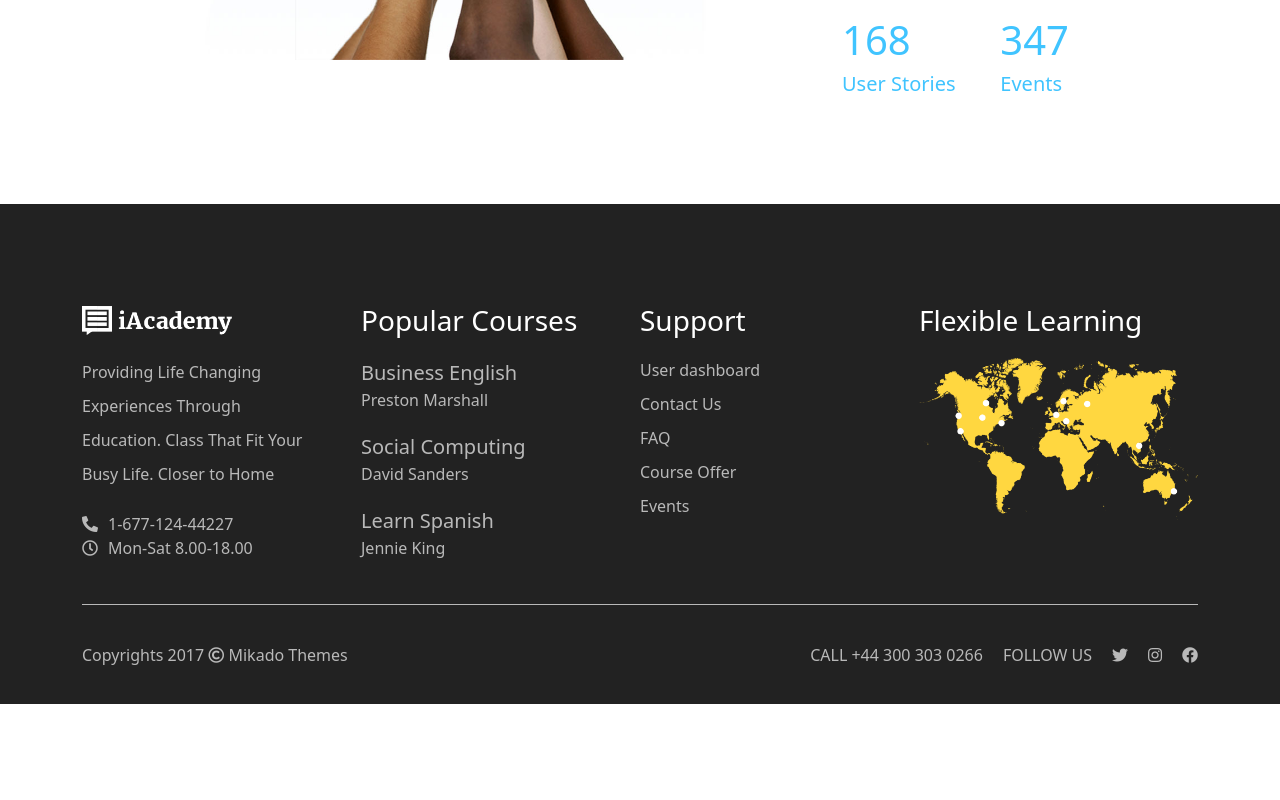
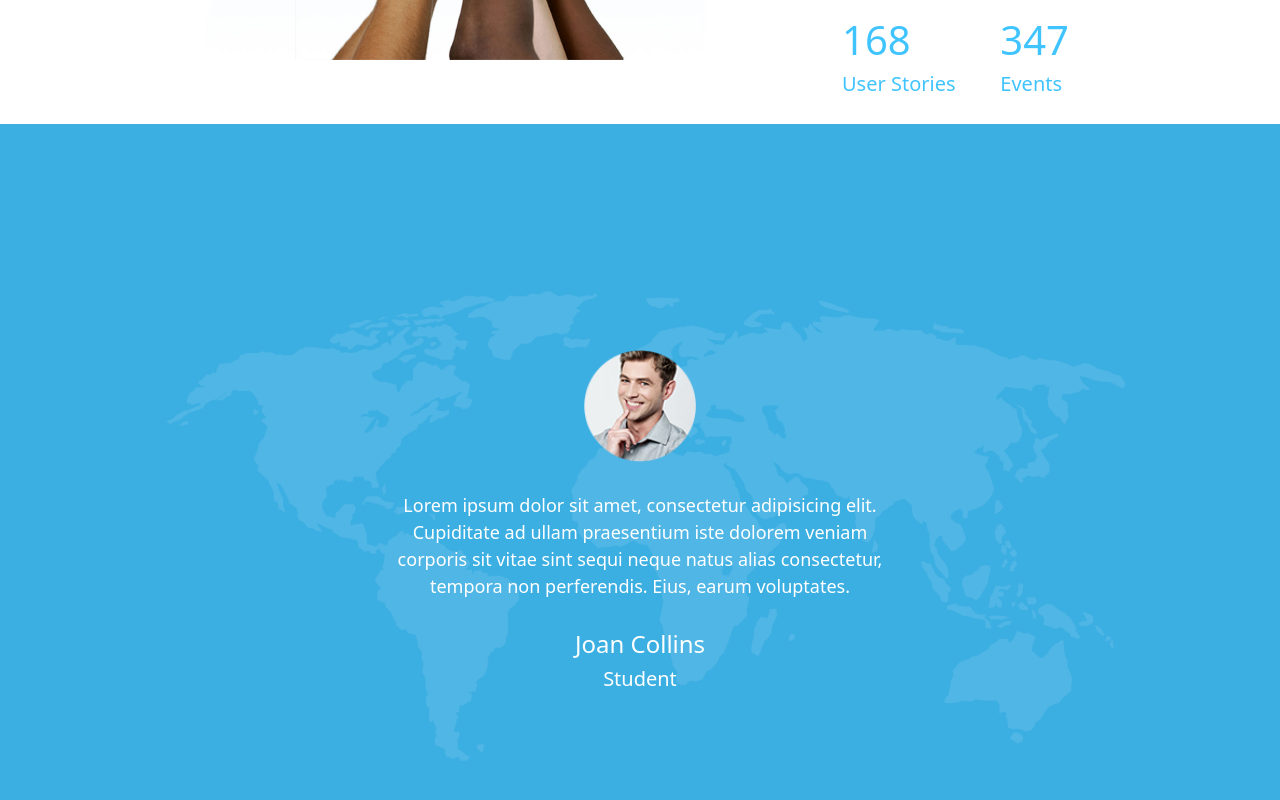
Before and after one commit to MarioFantasia/proj-html-vuejs, a Vue app: page / in a window 1280 px wide. Shown: the part 2220-3020 px from the top of the page. Before the commit the page ends 2925 px from the top, so only its background shows below. Built offline with nearby package versions, Linux system fonts and the light colour scheme.

Commit message:
section four

```diff
--- a/src/components/Main.vue
+++ b/src/components/Main.vue
@@ -5,6 +5,9 @@
             <SectionTutoring></SectionTutoring>
             <SectionThree></SectionThree>
         </div>
+            <SectionFour></SectionFour>
+
+
     </main>
 </template>
 
@@ -12,12 +15,14 @@
 import SectionTop from './MainComponents/SectionTop.vue'
 import SectionTutoring from './MainComponents/SectionTutoring.vue'
 import SectionThree from './MainComponents/SectionThree.vue'
+import SectionFour from './MainComponents/SectionFour.vue'
 export default {
     name : 'Main',
     components : {
         SectionTop,
         SectionTutoring,
-        SectionThree
+        SectionThree,
+        SectionFour
     }
 }
 </script>
--- /dev/null
+++ b/src/components/MainComponents/SectionFour.vue
@@ -0,0 +1,51 @@
+<template>
+    <section class="flex">
+        <div class="container">
+            <div class="box">
+                <div class="image">
+                    <img src="../../assets/img/main/testimonials-standard-2.png" alt="testimonial">
+                </div>
+                <p>Lorem ipsum dolor sit amet, consectetur adipisicing elit. Cupiditate ad ullam praesentium iste dolorem veniam corporis sit vitae sint sequi neque natus alias consectetur, tempora non perferendis. Eius, earum voluptates.</p>
+                <h4>Joan Collins</h4>
+                <h5>Student</h5>
+            </div>
+        </div>
+    </section>
+</template>
+
+<script>
+
+export default {
+    name : 'SectionFour',
+
+}
+</script>
+
+<style lang="scss" scoped>
+    section {
+        height: 100vh;
+        background-image: url('../../assets/img/main/h5-parallax-img-1.png');
+        background-size: cover;
+        background-position: top;
+        .container {
+            text-align: center;
+            margin: auto;
+            .box {
+                color: white;
+            }
+        }
+        .image, p {
+            margin-bottom: 30px;
+        }
+
+        .image img {
+            width: 10%;
+        }
+
+        p {
+            font-size: 18px;
+            padding: 0 300px;
+        }
+    }
+
+</style>
--- a/src/components/MainComponents/SectionThree.vue
+++ b/src/components/MainComponents/SectionThree.vue
@@ -35,7 +35,7 @@ export default {
 
 <style lang="scss" scoped>
     section {
-        padding: 100px 0;
+        padding: 100px 0 20px 0;
         .image {
             width: 100%;
             img {
```
Also changed, not shown: src/assets/img/main/h5-parallax-img-1.png (added), src/assets/img/main/testimonials-standard-2.png (added).
